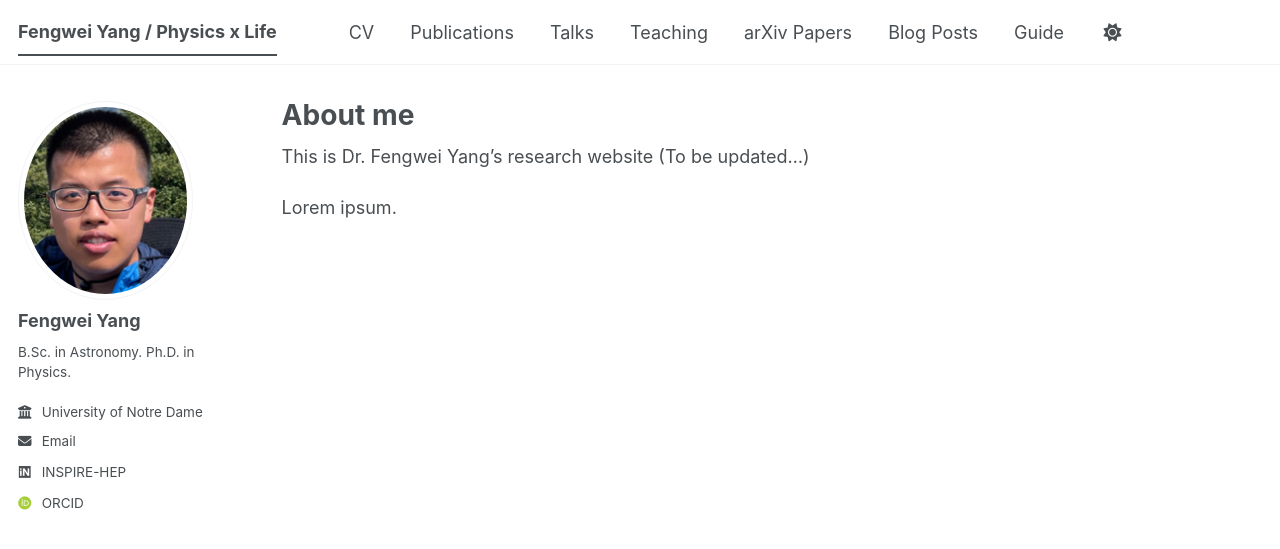
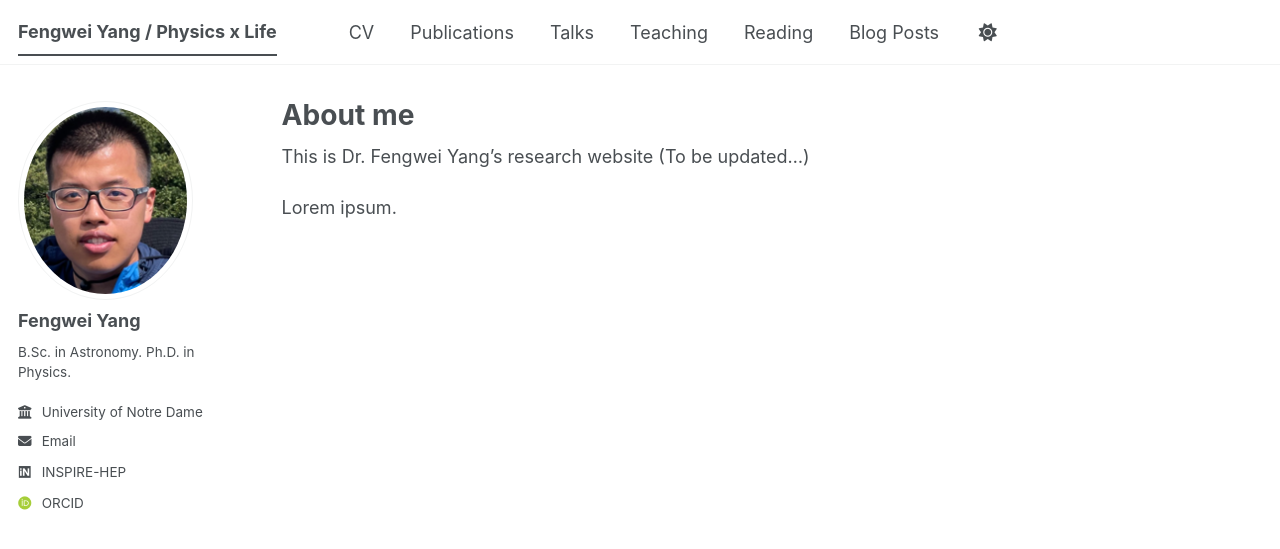
Before and after one commit to F-W-Yang/F-W-Yang.github.io, a Jekyll site: the page built from _pages/about.md, in a window 1280 px wide. Shown: the top 549 px of the page. Built offline with Jekyll 4.4.1, drawn with Linux system fonts in a browser that asks for light colours; some web fonts are replaced; a script bundle is joined from its source files by our own code; library files that are not in the unit come from our copies.

Commit message:
Update navigation titles and remove Guide section

```diff
--- a/_data/navigation.yml
+++ b/_data/navigation.yml
@@ -20,11 +20,11 @@ main:
   - title: "Teaching"
     url: /teaching/
 
-  - title: "arXiv Papers"
+  - title: "Reading"
     url: /portfolio/
 
   - title: "Blog Posts"
     url: /year-archive/
 
-  - title: "Guide"
-    url: /markdown/
+  #- title: "Guide"
+  #  url: /markdown/
```
